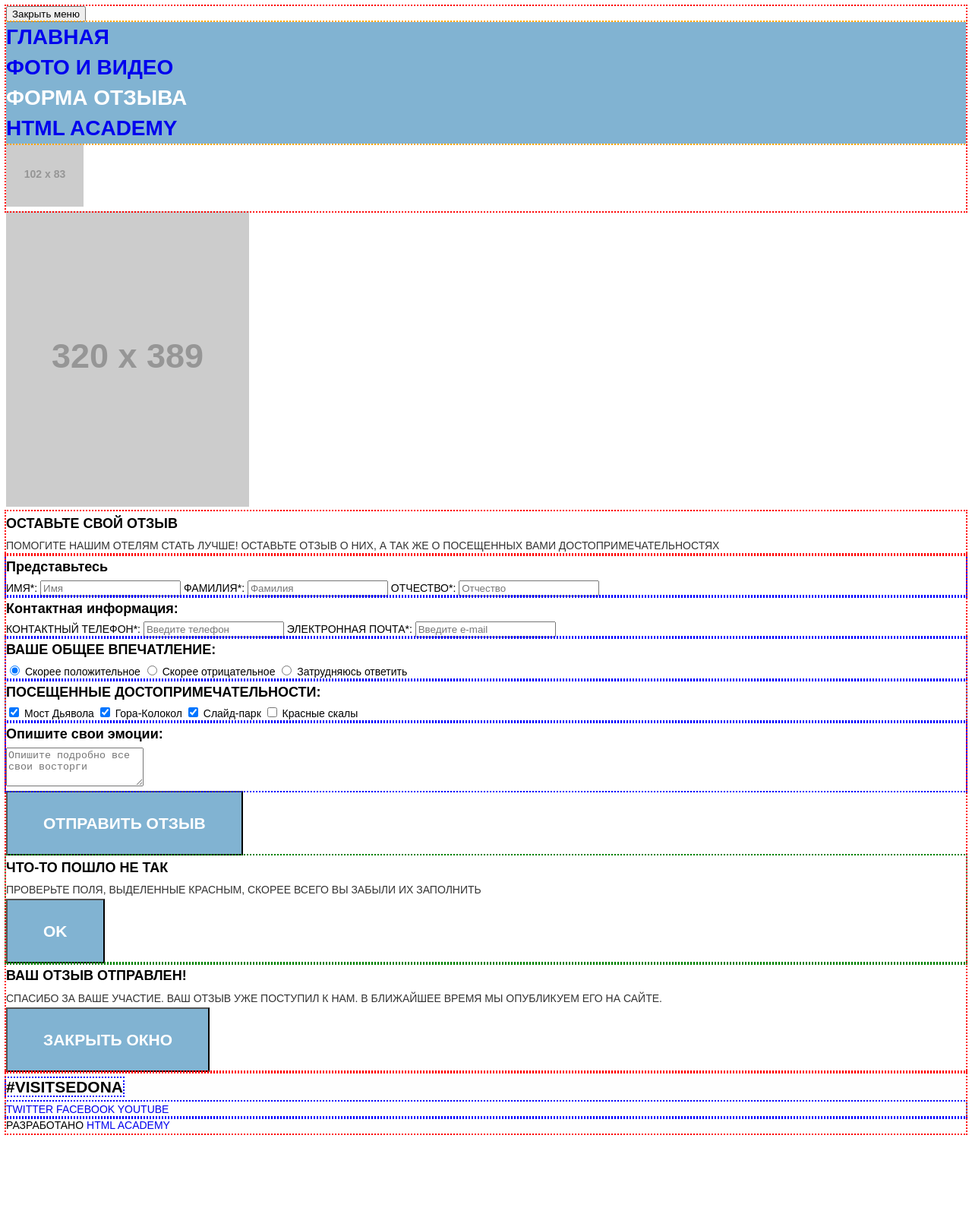
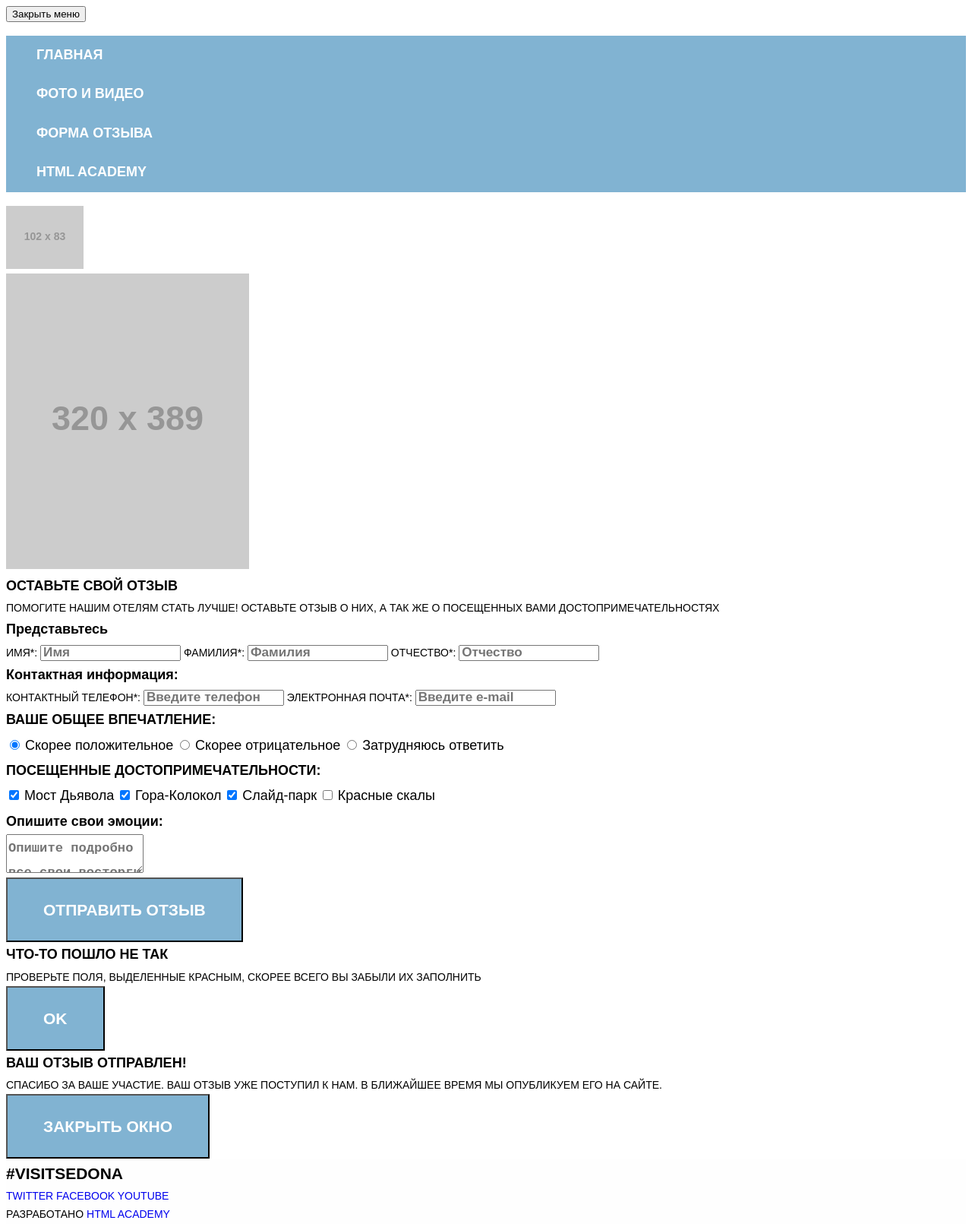
Before and after one commit to Angelicka-Maria/190466-sedona, a plain HTML site: page 3/form.html in a window 1280 px wide. Shown: the whole page at 76% size. Before the commit the page ends 1500 px from the top, so only its background shows below. Drawn offline with Linux system fonts and the light colour scheme; placeholder pictures from the web are drawn by us.

Commit message:
:heavy_check_mark: Сборка #3

```diff
--- a/3/css/style.css
+++ b/3/css/style.css
@@ -1,8 +1,18 @@
+html {
+  -webkit-box-sizing: border-box;
+          box-sizing: border-box; }
+
+*,
+*::before,
+*::after {
+  -webkit-box-sizing: inherit;
+          box-sizing: inherit; }
+
 body {
   font-family: "PT Sans", "Arial", sans-serif;
   font-size: 14px;
-  font-weight: 400px;
-  line-height: 1.500em; }
+  font-weight: 400;
+  line-height: 1.5em; }
 
 h1,
 h2,
@@ -14,170 +24,150 @@ h1,
 h2,
 h3 {
   font-size: 1.286em;
-  font-weight: 700px;
+  font-weight: 700;
   line-height: 1.857em; }
-
-p {
-  color: #333333; }
 
 a {
   text-decoration: none;
   cursor: pointer; }
 
-li {
-  list-style: none; }
-
-ul {
-  margin: 0;
-  padding-left: 0; }
-
 .benefit {
-  text-transform: uppercase;
-  outline: 2px dotted red; }
+  text-transform: uppercase; }
 
 .benefit__inner {
-  outline: 2px dotted blue; }
-
-.benefit__inner--theme-blue {
-  color: #ffffff;
-  background-color: #81b3d2; }
-
-.benefit__inner--theme-white {
   color: #000000;
   background-color: #ffffff; }
+  .benefit__inner--theme-blue {
+    color: #ffffff;
+    background-color: #81b3d2; }
+  .benefit__inner--theme-gray-lighten {
+    color: #000000;
+    background-color: #eeeeee; }
 
-.benefit__inner--theme-gray {
-  color: #000000;
-  background-color: #eeeeee; }
-
-.benefit__inner--theme-dark-gray {
+.benefit__text--text-gray {
   color: #333333; }
 
 .btn {
+  display: inline-block;
   padding: 21px 47px;
   text-align: center;
+  vertical-align: middle;
   -webkit-user-select: none;
      -moz-user-select: none;
       -ms-user-select: none;
           user-select: none;
-  font-size: 1.500em;
+  font-size: 1.5em;
   font-weight: 700;
   line-height: 1.857em;
   text-transform: uppercase;
   color: #ffffff;
   background-color: #81b3d2; }
 
-.feedback-form {
-  background-color: #ffffff;
-  outline: 2px dotted red; }
-
 .fedback-form__headline {
   text-transform: uppercase; }
 
-.field-checkbox {
-  outline: 2px dotted blue; }
-
-.field-radio {
-  outline: 2px dotted blue; }
+.field-checkbox__name-text {
+  font-size: 1.286em;
+  line-height: 1.857em; }
 
 .field-radio__headline {
   text-transform: uppercase; }
 
-.field-text {
-  outline: 2px dotted blue; }
+.field-radio__name-text {
+  font-size: 1.286em;
+  line-height: 1.857em; }
 
 .field-text__name-text {
+  line-height: 1.857em;
   text-transform: uppercase; }
 
-.foto {
-  background-color: #ffffff;
-  outline: 2px dotted red; }
+.field-text__input::-webkit-input-placeholder {
+  font-size: 1.286em;
+  font-weight: 700;
+  line-height: 1.857em; }
 
-.foto__descr {
-  outline: 2px dotted blue; }
+.field-text__input::-ms-input-placeholder {
+  font-size: 1.286em;
+  font-weight: 700;
+  line-height: 1.857em; }
+
+.field-text__input::placeholder {
+  font-size: 1.286em;
+  font-weight: 700;
+  line-height: 1.857em; }
 
 .foto__title {
+  font-size: 14px;
   line-height: 1.714em;
   text-transform: uppercase; }
 
 .foto__author {
+  font-size: 14px;
   line-height: 1.714em; }
 
 .foto__like {
-  line-height: 1.714em;
+  font-size: 14px;
   font-weight: 700;
-  color: #000000; }
+  line-height: 1.714em; }
 
 .intro {
   text-transform: uppercase;
-  background-color: #ffffff;
-  outline: 2px dotted red; }
-
-.intro__title {
-  color: #000000; }
+  background-color: #ffffff; }
 
 .intro__text {
   line-height: 1.714em; }
 
-.main-nav {
-  outline: 2px dotted red; }
+.nav-list {
+  font-size: 1.286em;
+  font-weight: 700;
+  line-height: 2.857em;
+  text-transform: uppercase;
+  background-color: #81b3d2; }
 
-.nav-list {
-  font-size: 28px;
-  font-weight: 700;
-  line-height: 40px;
-  color: #ffffff;
-  text-transform: uppercase;
-  background-color: #81b3d2;
-  outline: 2px dotted orange; }
+.nav-list__item {
+  margin: 0;
+  padding-left: 0;
+  list-style: none; }
 
-.nav-list a:visited {
+.nav-list__item a {
   color: #ffffff; }
+  .nav-list__item a:visited {
+    color: #ffffff; }
 
 .page-footer {
   text-transform: uppercase;
-  background-color: #fefefe;
-  outline: 2px dotted red; }
+  background-color: #fefefe; }
 
 .page-footer__link-visitsedona {
-  font-size: 1.500em;
+  font-size: 1.5em;
   font-weight: 700;
   line-height: 1.857em;
-  color: #000000;
-  outline: 2px dotted blue; }
+  color: #000000; }
 
 .page-footer__text {
+  line-height: 1.857em;
   color: #000000; }
 
-.page-footer__copyright {
-  outline: 2px dotted blue; }
-
 .poupup {
-  background-color: #ffffff;
   text-transform: uppercase;
-  outline: 2px dotted green; }
+  background-color: #ffffff; }
 
 .poupup__text {
   line-height: 1.714em; }
 
 .search {
   text-transform: uppercase;
-  background-color: #ffffff;
-  outline: 2px dotted red; }
+  background-color: #ffffff; }
 
 .search__caption {
+  font-size: 1.5em;
   color: #000000; }
 
 .search__text {
   line-height: 1.714em;
   color: #333333; }
 
-.social {
-  outline: 2px dotted blue; }
-
 .video {
-  background-color: #ffffff;
-  outline: 2px dotted red;
   text-transform: uppercase; }
 
 .video__text {
```
Also changed, not shown: 3/form.html (+2 -0 lines), 3/index.html (+13 -13 lines).
